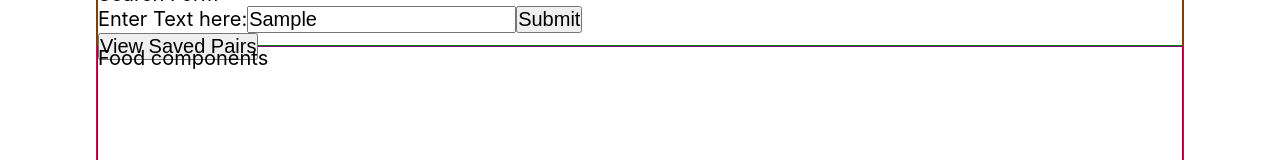
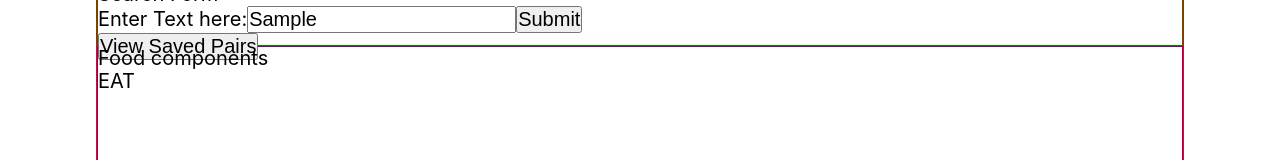
Before and after one commit to kevkilarski/a-bitter-parent, a React (Create React App) app: page / in a window 1280 px wide. Both pictures are taken after typing "Sample" into the empty fields and a click on the button "Submit". Shown: the part 147-307 px from the top of the page. Built offline with nearby package versions, Linux system fonts and the light colour scheme; no server answers; the database is empty; a web font is replaced by a local one.

Commit message:
APIFunctionalityCompleted

```diff
--- a/src/App.js
+++ b/src/App.js
@@ -9,11 +9,12 @@ import { randomLetter, randomIndex } from "./utils";
 import './styles.scss';
 import SearchForm from "./SearchForm.js";
 
+import { randomSugar } from "./utils";
 
 function App() {
 
   const [userText, setUserText] = useState('');
-
+  const [error, setError] = useState('');
 
 const handleChange = (event) => {
   setUserText(event.target.value);
@@ -21,6 +22,7 @@ const handleChange = (event) => {
 
 const handleSubmit = (event) => {
   event.preventDefault();
+  setError('');
   console.log("You submitted!!!!")
 
   axios({
@@ -70,7 +72,7 @@ const handleSubmit = (event) => {
           detailed: true,
           full_nutrients: {
             269: {
-              lte: (searchFoodSugar - 10)
+              lte: `${randomSugar(searchFoodSugar)}`
             }
           }
         },
@@ -86,6 +88,9 @@ const handleSubmit = (event) => {
 
       console.log(suggestions[suggestionIndex]);
 
+    })
+    .catch((error)=>{
+      setError(error)
     });
 }
 
@@ -131,6 +136,12 @@ console.log(food);
 
       <main className="food">
         Food components
+        { error ? (
+          <div>EAT</div>
+        ): (
+          null
+        )
+          }
       </main>
 
       <footer className="footer">
--- a/src/utils.js
+++ b/src/utils.js
@@ -7,7 +7,14 @@ export const randomLetter = () => {
 
   const randomLetterIndex = randomIndex(letters);
 
-  console.log(randomLetterIndex);
-
   return letters[randomLetterIndex];
 }
+
+export const randomSugar = (searchFoodSugar) => {
+  const sugarVal = [ 10, 10, 10, 10, 10, 5, 10, 10,10, 10, 5  ];
+
+  const randomSugarIndex = randomIndex(sugarVal);
+
+  return searchFoodSugar - sugarVal[randomSugarIndex];
+
+}
```
